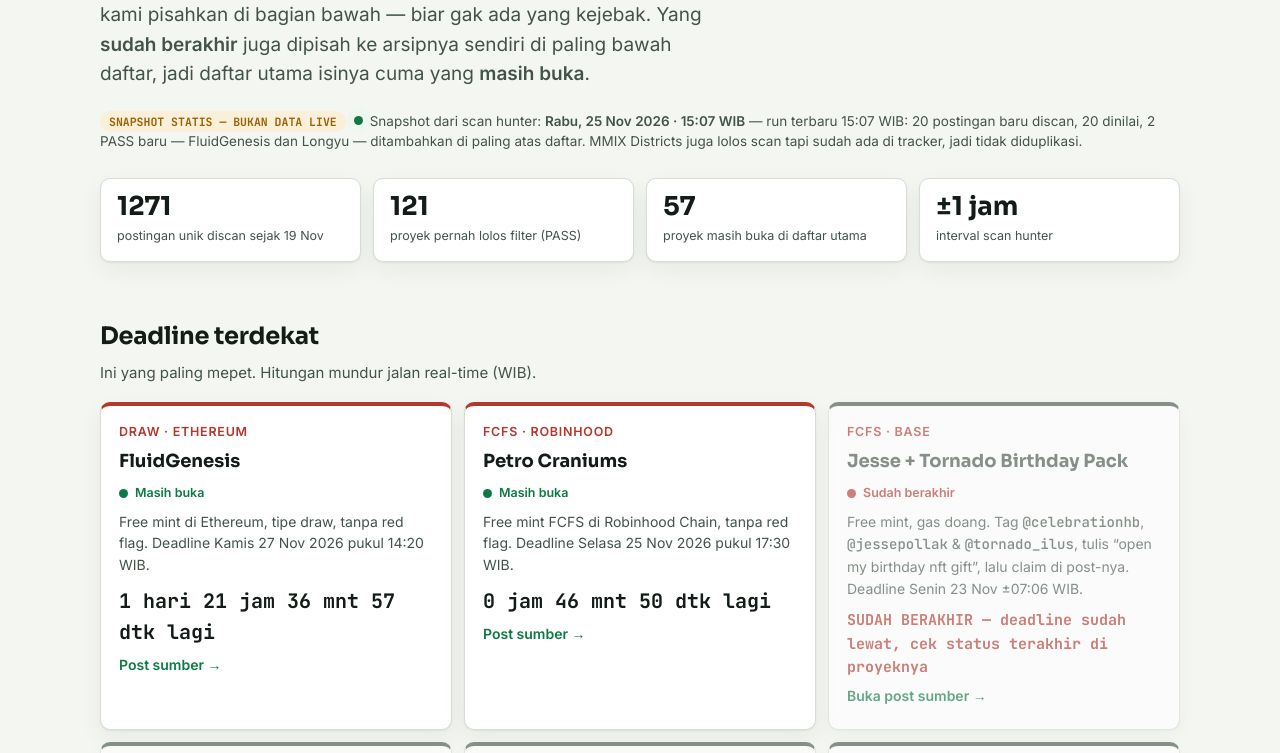
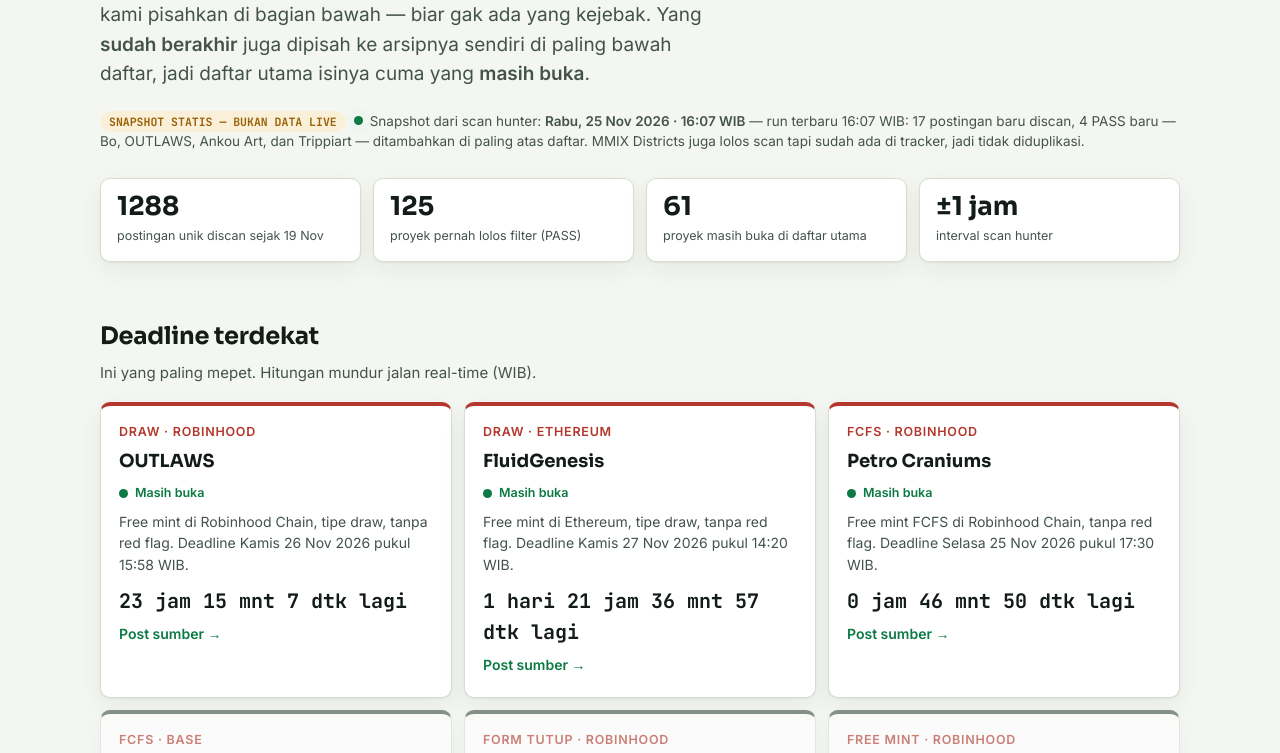
Before and after one commit to awalsa/wl-tracker, a plain HTML site: page index.html in a window 1280 px wide. Shown: the part 355-1108 px from the top of the page. Drawn offline with Linux system fonts and the light colour scheme.

Commit message:
WL Tracker — auto-refresh 16:40 WIB

```diff
--- a/index.html
+++ b/index.html
@@ -246,11 +246,11 @@
         </svg>
         <h1>Radar <span class="grn">free mint</span> &amp; whitelist, tanpa noise.</h1>
         <p class="lede">Bot kami memindai X tiap jam dari dua sumber sekaligus: <strong>pencarian kata kunci</strong> dan <strong>timeline beranda <span class="mono">@sarimaya01</span></strong> — dua-duanya lewat sesi akun itu, karena di berandanya WL baru sering nongol duluan sebelum ketemu pencarian. Yang tampil di daftar utama cuma yang lolos tiga syarat: <strong>gratis / gas-only</strong>, <strong>chain didukung</strong>, dan <strong>tanpa red flag</strong>. Tiga proyek yang lolos scan tapi ternyata kegate di lapangan kami pisahkan di bagian bawah — biar gak ada yang kejebak. Yang <strong>sudah berakhir</strong> juga dipisah ke arsipnya sendiri di paling bawah daftar, jadi daftar utama isinya cuma yang <strong>masih buka</strong>.</p>
-        <p class="scanline"><span class="tag warn" style="margin-right:8px;">SNAPSHOT STATIS — BUKAN DATA LIVE</span><span class="live-dot" aria-hidden="true"></span>Snapshot dari scan hunter: <strong>Rabu, 25 Nov 2026 · 15:07 WIB</strong> — run terbaru 15:07 WIB: 20 postingan baru discan, 20 dinilai, 2 PASS baru — FluidGenesis dan Longyu — ditambahkan di paling atas daftar. MMIX Districts juga lolos scan tapi sudah ada di tracker, jadi tidak diduplikasi.</p>
+        <p class="scanline"><span class="tag warn" style="margin-right:8px;">SNAPSHOT STATIS — BUKAN DATA LIVE</span><span class="live-dot" aria-hidden="true"></span>Snapshot dari scan hunter: <strong>Rabu, 25 Nov 2026 · 16:07 WIB</strong> — run terbaru 16:07 WIB: 17 postingan baru discan, 4 PASS baru — Bo, OUTLAWS, Ankou Art, dan Trippiart — ditambahkan di paling atas daftar. MMIX Districts juga lolos scan tapi sudah ada di tracker, jadi tidak diduplikasi.</p>
         <div class="stats">
-          <div class="stat"><b>1271</b><span>postingan unik discan sejak 19 Nov</span></div>
-          <div class="stat"><b>121</b><span>proyek pernah lolos filter (PASS)</span></div>
-          <div class="stat"><b>57</b><span>proyek masih buka di daftar utama</span></div>
+          <div class="stat"><b>1288</b><span>postingan unik discan sejak 19 Nov</span></div>
+          <div class="stat"><b>125</b><span>proyek pernah lolos filter (PASS)</span></div>
+          <div class="stat"><b>61</b><span>proyek masih buka di daftar utama</span></div>
           <div class="stat"><b>±1 jam</b><span>interval scan hunter</span></div>
         </div>
       </section>
@@ -259,6 +259,14 @@
         <h2 class="sec" id="dl-h">Deadline terdekat</h2>
         <p class="sec-sub">Ini yang paling mepet. Hitungan mundur jalan real-time (WIB).</p>
         <div class="deadlines">
+          <article class="dl">
+            <div class="when">Draw · Robinhood</div>
+            <h3>OUTLAWS</h3>
+            <span class="status-line">Masih buka</span>
+            <p>Free mint di Robinhood Chain, tipe draw, tanpa red flag. Deadline Kamis 26 Nov 2026 pukul 15:58 WIB.</p>
+            <div class="count mono" data-deadline="2026-11-26T08:58:17Z">—</div>
+            <a href="https://x.com/OUTLAWSxNFT/status/2125514400132116684" target="_blank" rel="noopener">Post sumber →</a>
+          </article>
           <article class="dl">
             <div class="when">Draw · Ethereum</div>
             <h3>FluidGenesis</h3>
@@ -378,7 +386,7 @@
         </div>
         <div id="ended-wrap">
           <h2 class="sec">Sudah berakhir — arsip</h2>
-          <p class="sec-sub">Yang ini masa daftar / klaim / sale-nya sudah lewat per snapshot Rabu, 25 Nov 2026 · 11:07 WIB. Sengaja dipisah dari daftar utama dan ditandai merah, biar gak ada yang buang waktu ngejar WL yang udah tutup. Link-nya tetap disimpan buat referensi.</p>
+          <p class="sec-sub">Yang ini masa daftar / klaim / sale-nya sudah lewat per snapshot Rabu, 25 Nov 2026 · 16:07 WIB. Sengaja dipisah dari daftar utama dan ditandai merah, biar gak ada yang buang waktu ngejar WL yang udah tutup. Link-nya tetap disimpan buat referensi.</p>
           <div class="grid" id="grid3"></div>
         </div>
       </section>
@@ -399,7 +407,7 @@
 
       <section aria-labelledby="how-h">
         <h2 class="sec" id="how-h">Cara hunter menyaring</h2>
-        <p class="sec-sub">Dari 1251 postingan yang discan, cuma sebagian kecil yang lolos. Ini filternya:</p>
+        <p class="sec-sub">Dari 1288 postingan yang discan, cuma sebagian kecil yang lolos. Ini filternya:</p>
         <div class="steps">
           <div class="step">
             <div class="num">LANGKAH 01</div>
@@ -434,7 +442,7 @@
       </div>
 
       <footer>
-        <p>Data di halaman ini adalah <strong>snapshot statis</strong> hasil scan hunter per <strong>Rabu, 25 Nov 2026, 13:07 WIB</strong> — bukan data live. Sumbernya pencarian kata kunci X dan timeline beranda <span class="mono">@sarimaya01</span>. Halaman diperbarui tiap ada rilis data baru.</p>
+        <p>Data di halaman ini adalah <strong>snapshot statis</strong> hasil scan hunter per <strong>Rabu, 25 Nov 2026, 16:07 WIB</strong> — bukan data live. Sumbernya pencarian kata kunci X dan timeline beranda <span class="mono">@sarimaya01</span>. Halaman diperbarui tiap ada rilis data baru.</p>
         <p>Beberapa link bertanda <span class="mono">ref</span> adalah link referral — gak ngaruh ke harga atau peluangmu, tapi bantu operasional situs ini. Bukan saran finansial; free mint pun tetap butuh gas dan riset sendiri.</p>
       </footer>
 
@@ -442,6 +450,19 @@
 
     <script>
       var PROJECTS = [
+        { name: "Bo", handle: "@Bo1488J", chain: "Robinhood", type: "Draw", seen: "25 Nov · 16:07 WIB",
+          note: "BARU dari scan 16:07 WIB — Mint gratis (harga 0) di Robinhood Chain, tipe draw, tanpa red flag. Tanpa deadline diumumkan.",
+          url: "https://x.com/Bo1488J/status/2125510208244085103", cta: "Post sumber" },
+        { name: "OUTLAWS", handle: "@OUTLAWSxNFT", chain: "Robinhood", type: "Draw", seen: "25 Nov · 16:07 WIB",
+          note: "BARU dari scan 16:07 WIB — Mint gratis (harga 0) di Robinhood Chain, tipe draw, tanpa red flag. Deadline 26 Nov 2026 pukul 15:58 WIB.",
+          url: "https://x.com/OUTLAWSxNFT/status/2125514400132116684", cta: "Post sumber" },
+        { name: "Ankou Art", handle: "@ankou_art", chain: "Robinhood", type: "Free mint", seen: "25 Nov · 16:07 WIB",
+          note: "BARU dari scan 16:07 WIB — Mint gratis (harga 0) di Robinhood Chain, tanpa red flag. Tipe mint tidak disebutkan hunter. Tanpa deadline diumumkan.",
+          url: "https://x.com/ankou_art/status/2125512985493876904", cta: "Post sumber" },
+        { name: "Trippiart", handle: "@trippiart", chain: "Robinhood", type: "Free mint", seen: "25 Nov · 16:07 WIB",
+          note: "BARU dari scan 16:07 WIB — Mint gas-only di Robinhood Chain, tanpa red flag. Tipe mint tidak disebutkan hunter. Tanpa deadline diumumkan.",
+          url: "https://trippimint.fun", cta: "Situs proyek",
+          post: "https://x.com/trippiart/status/2125511947093504431" },
         { name: "FluidGenesis", handle: "@FluidGenesis", chain: "Ethereum", type: "Draw", seen: "25 Nov · 15:07 WIB",
           note: "BARU dari scan 15:07 WIB — Mint gratis di Ethereum, tipe draw, tanpa red flag. Deadline 27 Nov 2026 pukul 14:20 WIB.",
           url: "https://x.com/FluidGenesis/status/2125489694242951404", cta: "Post sumber" },
```
